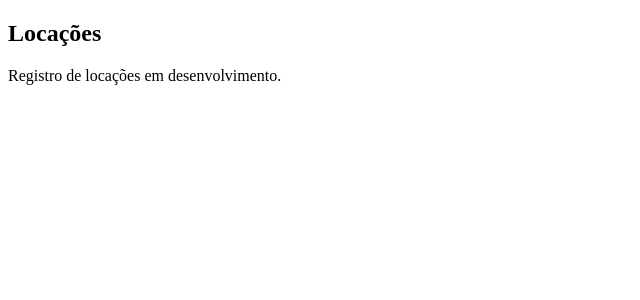
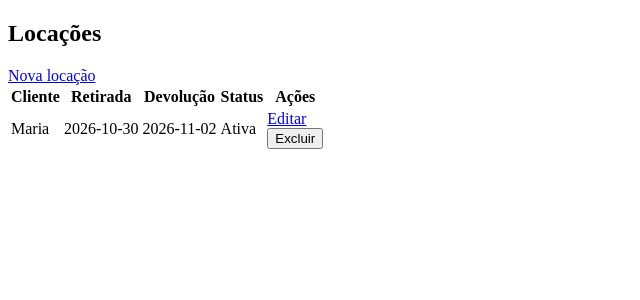
Before and after one commit to HeitorIF/projeto-psi-3bimestre, a Flask app: page /locacoes in a window 1280 px wide. Shown: the part 26-326 px from the top of the page, without its empty margins (0-640 px from the left). Run offline with Flask 3, Linux system fonts and the light colour scheme.

Commit message:
Implementação do CRUD de locações

```diff
--- a/controllers/locacao_controller.py
+++ b/controllers/locacao_controller.py
@@ -1,18 +1,50 @@
-from flask import Blueprint, render_template
+from flask import Blueprint, render_template, request, redirect, url_for
+
+from database import db
+from models import Cliente, Locacao
 
 locacoes_bp = Blueprint("locacoes", __name__)
 
 
 @locacoes_bp.route("/locacoes")
 def listar_locacoes():
-    return render_template("locacoes.html")
+    locacoes = Locacao.query.order_by(Locacao.id.asc()).all()
+    return render_template("locacoes.html", locacoes=locacoes)
 
 
-@locacoes_bp.route("/locacoes/nova")
+@locacoes_bp.route("/locacoes/nova", methods=["GET", "POST"])
 def nova_locacao():
-    return render_template("locacao_form.html")
+    clientes = Cliente.query.order_by(Cliente.nome.asc()).all()
+    if request.method == "POST":
+        locacao = Locacao(
+            cliente_id=request.form["cliente_id"],
+            data_retirada=request.form["data_retirada"],
+            data_devolucao=request.form["data_devolucao"],
+            status=request.form["status"],
+        )
+        db.session.add(locacao)
+        db.session.commit()
+        return redirect(url_for("locacoes.listar_locacoes"))
+    return render_template("locacao_form.html", titulo="Nova locação", locacao=None, clientes=clientes)
 
 
-@locacoes_bp.route("/locacoes/<int:id>/editar")
+@locacoes_bp.route("/locacoes/<int:id>/editar", methods=["GET", "POST"])
 def editar_locacao(id):
-    return render_template("locacao_form.html")
+    clientes = Cliente.query.order_by(Cliente.nome.asc()).all()
+    locacao = Locacao.query.get_or_404(id)
+    if request.method == "POST":
+        locacao.cliente_id = request.form["cliente_id"]
+        locacao.data_retirada = request.form["data_retirada"]
+        locacao.data_devolucao = request.form["data_devolucao"]
+        locacao.status = request.form["status"]
+        db.session.commit()
+        return redirect(url_for("locacoes.listar_locacoes"))
+    return render_template("locacao_form.html", titulo="Editar locação", locacao=locacao, clientes=clientes)
+
+
+@locacoes_bp.route("/locacoes/<int:id>/excluir", methods=["POST"])
+def excluir_locacao(id):
+    locacao = Locacao.query.get_or_404(id)
+    db.session.delete(locacao)
+    db.session.commit()
+    return redirect(url_for("locacoes.listar_locacoes"))
--- a/templates/locacoes.html
+++ b/templates/locacoes.html
@@ -3,6 +3,33 @@
 {% block content %}
 <section>
     <h1>Locações</h1>
-    <p>Registro de locações em desenvolvimento.</p>
+    <a href="{{ url_for('locacoes.nova_locacao') }}">Nova locação</a>
+    <table>
+        <thead>
+            <tr>
+                <th>Cliente</th>
+                <th>Retirada</th>
+                <th>Devolução</th>
+                <th>Status</th>
+                <th>Ações</th>
+            </tr>
+        </thead>
+        <tbody>
+            {% for locacao in locacoes %}
+            <tr>
+                <td>{{ locacao.cliente.nome }}</td>
+                <td>{{ locacao.data_retirada }}</td>
+                <td>{{ locacao.data_devolucao }}</td>
+                <td>{{ locacao.status }}</td>
+                <td>
+                    <a href="{{ url_for('locacoes.editar_locacao', id=locacao.id) }}">Editar</a>
+                    <form method="post" action="{{ url_for('locacoes.excluir_locacao', id=locacao.id) }}">
+                        <button type="submit">Excluir</button>
+                    </form>
+                </td>
+            </tr>
+            {% endfor %}
+        </tbody>
+    </table>
 </section>
 {% endblock %}
```
Also changed, not shown: DIARIO.md (+6 -0 lines), templates/locacao_form.html (+31 -2 lines), instance/locadora.db.
